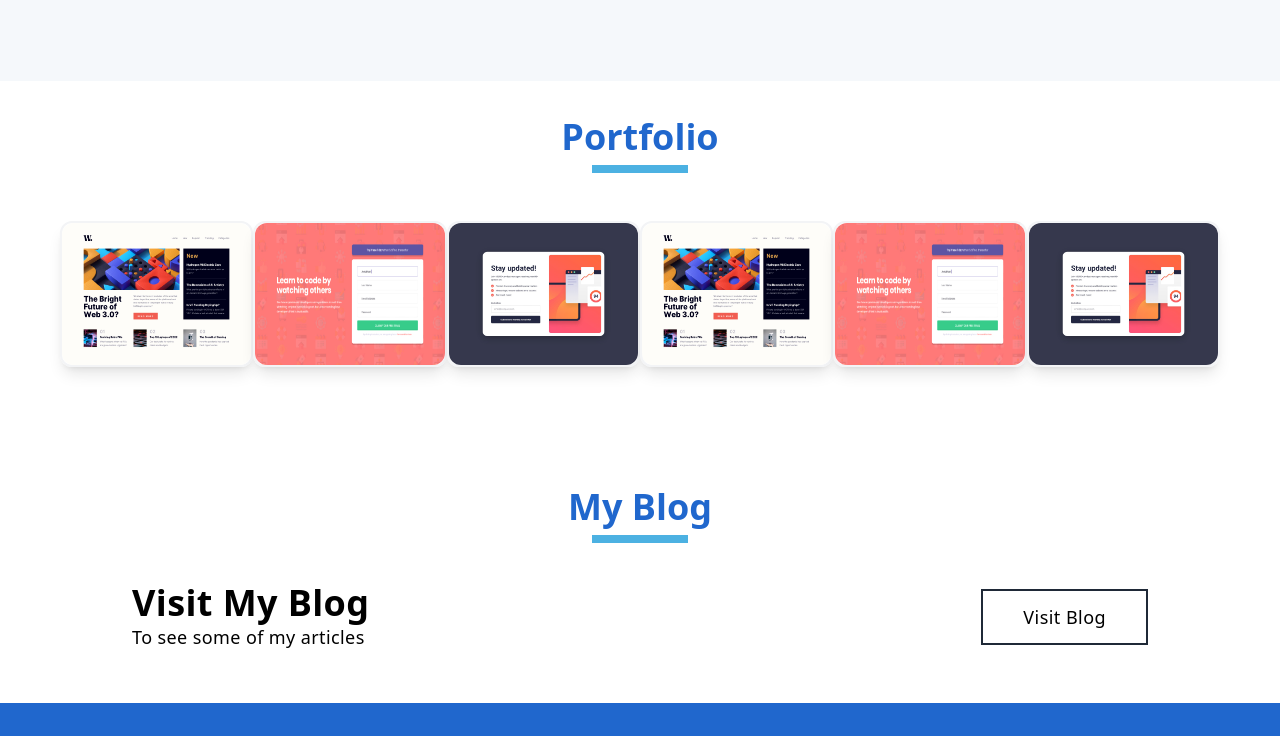
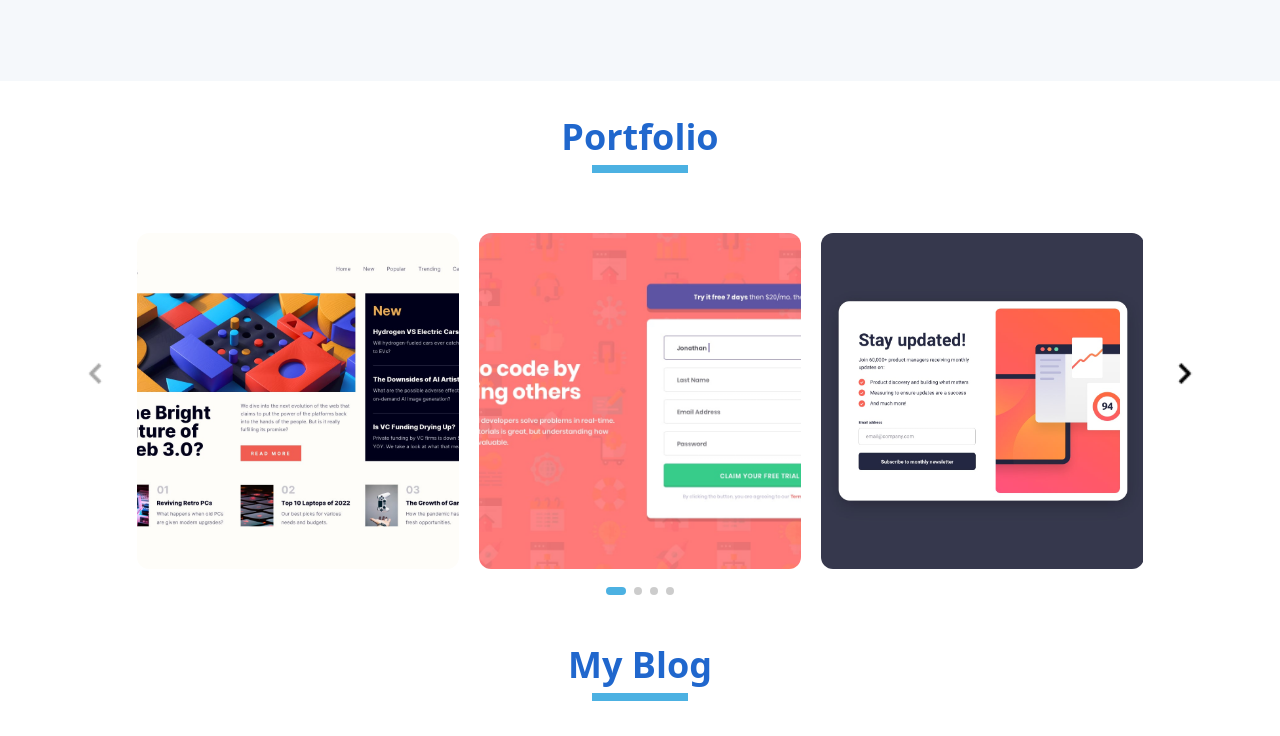
Before and after one commit to overdose-dev/my-portfolio, a website: page index.html in a window 1280 px wide. Shown: the part 1260-1996 px from the top of the page. Drawn offline with nearby package versions, Linux system fonts and the light colour scheme.

Commit message:
added swiper JS to portfolio section to make it easier to navigate

```diff
--- a/index.html
+++ b/index.html
@@ -12,10 +12,14 @@
     <script src="https://unpkg.com/typed.js@2.1.0/dist/typed.umd.js"></script>
     <link
       rel="stylesheet"
+      href="https://cdn.jsdelivr.net/npm/swiper@11/swiper-bundle.min.css"
+    />
+    <script src="https://cdn.jsdelivr.net/npm/swiper@11/swiper-bundle.min.js"></script>
+    <link
+      rel="stylesheet"
       href="https://cdnjs.cloudflare.com/ajax/libs/font-awesome/6.4.2/css/all.min.css"
     />
-    <!-- <link rel="stylesheet" href="style.css" /> -->
-    <script src="https://cdn.tailwindcss.com"></script>
+    <!-- <script src="https://cdn.tailwindcss.com"></script> -->
     <link href="./dist/output.css" rel="stylesheet" />
     <style>
       #hero-section::before,
@@ -54,6 +58,42 @@
         box-shadow: 0 0 20px 0 rgba(0, 0, 0, 0.4);
         cursor: default;
         transition: 500ms ease-in-out;
+      }
+
+      .swiper {
+        height: calc(100% - 4rem);
+      }
+
+      .swiper-slide > img {
+        object-fit: cover;
+        object-position: center;
+      }
+
+      .pagination_ {
+        width: calc(100% - 10%);
+        color: #2067cd;
+      }
+
+      .pagination_ div[class*="swiper-button"]::after {
+        display: none;
+      }
+
+      .pagination_ div[class*="swiper-button"] {
+        width: 45px;
+        height: 45px;
+        display: flex;
+        justify-content: center;
+        align-items: center;
+      }
+
+      .pagination_ div[class*="swiper-button"] img {
+        width: 95%;
+      }
+
+      .swiper-pagination-bullet-active {
+        width: 20px;
+        border-radius: 4px;
+        background: #4cb1e2;
       }
 
       @media (max-width: 1024px) {
@@ -244,10 +284,19 @@
       <div class="flex flex-col justify-center items-center -mt-10">
         <div class="py-1 w-24 items-center flex bg-[#4cb1e2]"></div>
       </div>
-      <div class="flex justify-around my-12 mx-6">
+
+      <!-- Swiper Section -->
+      <div class="w-full h-[50vh] flex justify-center items-center">
+        <!-- Swiper main container -->
+        <div
+          class="swiper flex justify-center items-center overflow-hidden mt-14 w-10/12 mx-auto"
+        >
+          <!-- Additional Required Wrapper -->
+          <div class="swiper-wrapper flex my-12 mx-6">
+            <!-- Slides -->
             <div
               id="portfolio-card"
-          class="flex justify-center items-center w-[430px] rounded-xl text-primary shadow-lg text-center mx-auto border-2 border-solid border-gray-100 relative"
+              class="swiper-slide rounded-lg overflow-hidden"
             >
               <img
                 src="images/web3.jpg"
@@ -255,11 +304,13 @@
                 class="h-full rounded-xl block w-full"
               />
               <div id="overlay" class="portfolio-overlay">
-            <span class="text-3xl font-bold mb-4 tracking-wide">Quiz Game</span>
+                <span class="text-3xl font-bold mb-4 tracking-wide"
+                  >Quiz Game</span
+                >
                 <span class="w-3/4 cursor-default"
-              >Lorem ipsum, dolor sit amet consectetur adipisicing elit. Illum
-              quam accusamus aliquid eum ipsa ullam veritatis dolor. Soluta
-              assumenda impedit quae eos adipisci, id autem.</span
+                  >Lorem ipsum, dolor sit amet consectetur adipisicing elit.
+                  Illum quam accusamus aliquid eum ipsa ullam veritatis dolor.
+                  Soluta assumenda impedit quae eos adipisci, id autem.</span
                 >
                 <button
                   class="relative bg-none outline outline-white-500 px-8 mt-6 py-2 z-10 hover:font-semibold hover:text-primary before:text-primary before:bg-white btn-hover"
@@ -268,21 +319,20 @@
                 </button>
               </div>
             </div>
-        <div
-          id="portfolio-card"
-          class="flex justify-center items-center w-[430px] rounded-xl text-primary shadow-lg text-center mx-auto border-2 border-solid border-gray-100 relative"
-        >
+            <div class="swiper-slide rounded-lg overflow-hidden">
               <img
                 src="images/learnToCode.jpg"
                 alt="Learn To Code"
-            class="h-full rounded-xl"
+                class="h-full rounded-xl block w-full"
               />
               <div id="overlay" class="portfolio-overlay">
-            <span class="text-3xl font-bold mb-4 tracking-wide">Quiz Game</span>
+                <span class="text-3xl font-bold mb-4 tracking-wide"
+                  >Quiz Game</span
+                >
                 <span class="w-3/4 cursor-default"
-              >Lorem ipsum, dolor sit amet consectetur adipisicing elit. Illum
-              quam accusamus aliquid eum ipsa ullam veritatis dolor. Soluta
-              assumenda impedit quae eos adipisci, id autem.</span
+                  >Lorem ipsum, dolor sit amet consectetur adipisicing elit.
+                  Illum quam accusamus aliquid eum ipsa ullam veritatis dolor.
+                  Soluta assumenda impedit quae eos adipisci, id autem.</span
                 >
                 <button
                   class="relative bg-none outline outline-white-500 px-8 mt-6 py-2 z-10 hover:font-semibold hover:text-primary before:text-primary before:bg-white btn-hover"
@@ -291,21 +341,20 @@
                 </button>
               </div>
             </div>
-        <div
-          id="portfolio-card"
-          class="flex justify-center items-center w-[430px] rounded-xl text-primary shadow-lg text-center mx-auto border-2 border-solid border-gray-100 relative"
-        >
+            <div class="swiper-slide rounded-lg overflow-hidden">
               <img
                 src="images/newletter.jpg"
                 alt="Newsletter Subscription"
-            class="h-full rounded-xl"
+                class="h-full rounded-xl block w-full"
               />
               <div id="overlay" class="portfolio-overlay">
-            <span class="text-3xl font-bold mb-4 tracking-wide">Quiz Game</span>
+                <span class="text-3xl font-bold mb-4 tracking-wide"
+                  >Quiz Game</span
+                >
                 <span class="w-3/4 cursor-default"
-              >Lorem ipsum, dolor sit amet consectetur adipisicing elit. Illum
-              quam accusamus aliquid eum ipsa ullam veritatis dolor. Soluta
-              assumenda impedit quae eos adipisci, id autem.</span
+                  >Lorem ipsum, dolor sit amet consectetur adipisicing elit.
+                  Illum quam accusamus aliquid eum ipsa ullam veritatis dolor.
+                  Soluta assumenda impedit quae eos adipisci, id autem.</span
                 >
                 <button
                   class="relative bg-none outline outline-white-500 px-8 mt-6 py-2 z-10 hover:font-semibold hover:text-primary before:text-primary before:bg-white btn-hover"
@@ -314,21 +363,20 @@
                 </button>
               </div>
             </div>
-        <div
-          id="portfolio-card"
-          class="flex justify-center items-center w-[430px] rounded-xl text-primary shadow-lg text-center mx-auto border-2 border-solid border-gray-100 relative"
-        >
+            <div class="swiper-slide rounded-lg overflow-hidden">
               <img
                 src="images/web3.jpg"
                 alt="web 3 news site"
                 class="h-full rounded-xl block w-full"
               />
               <div id="overlay" class="portfolio-overlay">
-            <span class="text-3xl font-bold mb-4 tracking-wide">Quiz Game</span>
+                <span class="text-3xl font-bold mb-4 tracking-wide"
+                  >Quiz Game</span
+                >
                 <span class="w-3/4 cursor-default"
-              >Lorem ipsum, dolor sit amet consectetur adipisicing elit. Illum
-              quam accusamus aliquid eum ipsa ullam veritatis dolor. Soluta
-              assumenda impedit quae eos adipisci, id autem.</span
+                  >Lorem ipsum, dolor sit amet consectetur adipisicing elit.
+                  Illum quam accusamus aliquid eum ipsa ullam veritatis dolor.
+                  Soluta assumenda impedit quae eos adipisci, id autem.</span
                 >
                 <button
                   class="relative bg-none outline outline-white-500 px-8 mt-6 py-2 z-10 hover:font-semibold hover:text-primary before:text-primary before:bg-white btn-hover"
@@ -337,21 +385,20 @@
                 </button>
               </div>
             </div>
-        <div
-          id="portfolio-card"
-          class="flex justify-center items-center w-[430px] rounded-xl text-primary shadow-lg text-center mx-auto border-2 border-solid border-gray-100 relative"
-        >
+            <div class="swiper-slide rounded-lg overflow-hidden">
               <img
                 src="images/learnToCode.jpg"
                 alt="Learn To Code"
-            class="h-full rounded-xl"
+                class="h-full rounded-xl block w-full"
               />
               <div id="overlay" class="portfolio-overlay">
-            <span class="text-3xl font-bold mb-4 tracking-wide">Quiz Game</span>
+                <span class="text-3xl font-bold mb-4 tracking-wide"
+                  >Quiz Game</span
+                >
                 <span class="w-3/4 cursor-default"
-              >Lorem ipsum, dolor sit amet consectetur adipisicing elit. Illum
-              quam accusamus aliquid eum ipsa ullam veritatis dolor. Soluta
-              assumenda impedit quae eos adipisci, id autem.</span
+                  >Lorem ipsum, dolor sit amet consectetur adipisicing elit.
+                  Illum quam accusamus aliquid eum ipsa ullam veritatis dolor.
+                  Soluta assumenda impedit quae eos adipisci, id autem.</span
                 >
                 <button
                   class="relative bg-none outline outline-white-500 px-8 mt-6 py-2 z-10 hover:font-semibold hover:text-primary before:text-primary before:bg-white btn-hover"
@@ -360,27 +407,39 @@
                 </button>
               </div>
             </div>
-        <div
-          id="portfolio-card"
-          class="flex justify-center items-center w-[430px] rounded-xl text-primary shadow-lg text-center mx-auto border-2 border-solid border-gray-100 relative"
-        >
+            <div class="swiper-slide rounded-lg overflow-hidden">
               <img
                 src="images/newletter.jpg"
                 alt="Newsletter Subscription"
-            class="h-full rounded-xl"
+                class="h-full rounded-xl block w-full"
               />
               <div id="overlay" class="portfolio-overlay">
-            <span class="text-3xl font-bold mb-4 tracking-wide">Quiz Game</span>
+                <span class="text-3xl font-bold mb-4 tracking-wide"
+                  >Quiz Game</span
+                >
                 <span class="w-3/4 cursor-default"
-              >Lorem ipsum, dolor sit amet consectetur adipisicing elit. Illum
-              quam accusamus aliquid eum ipsa ullam veritatis dolor. Soluta
-              assumenda impedit quae eos adipisci, id autem.</span
+                  >Lorem ipsum, dolor sit amet consectetur adipisicing elit.
+                  Illum quam accusamus aliquid eum ipsa ullam veritatis dolor.
+                  Soluta assumenda impedit quae eos adipisci, id autem.</span
                 >
                 <button
-              class="relative bg-none outline outline-white-500 px-8 mt-6 py-2 z-10 hover:font-semibold hover:text-primary before:bg-white before:text-primary btn-hover"
+                  class="relative bg-none outline outline-white-500 px-8 mt-6 py-2 z-10 hover:font-semibold hover:text-primary before:text-primary before:bg-white btn-hover"
                 >
                   View Live Site
                 </button>
+              </div>
+            </div>
+          </div>
+        </div>
+        <!-- If we need pagination -->
+        <div class="swiper-pagination"></div>
+        <div class="pagination_ absolute">
+          <!-- If we need navigation buttons -->
+          <div class="swiper-button-prev">
+            <img src="/images/chevron-left-regular-24.png" alt="" />
+          </div>
+          <div class="swiper-button-next">
+            <img src="/images/chevron-right-regular-24.png" alt="" />
           </div>
         </div>
       </div>
@@ -550,6 +609,40 @@
         backDelay: 3000,
         loop: true,
       });
+
+      // Swiper JS
+      const swiper = new Swiper(".swiper", {
+        speed: 400,
+        spaceBetween: 20,
+        slidesPerView: 3,
+
+        breakpoints: {
+          1024: {
+            slidesPerView: 3,
+          },
+          768: {
+            slidesPerView: 2,
+            spaceBetween: 10,
+          },
+          0: {
+            slidesPerView: 1,
+            spaceBetween: 10,
+          },
+        },
+
+        pagination: {
+          el: ".swiper-pagination",
+          type: "bullets",
+          clickable: true,
+        },
+
+        navigation: {
+          nextEl: ".swiper-button-next",
+          prevEl: ".swiper-button-prev",
+        },
+
+        mousewheel: true,
+      });
     </script>
   </body>
 </html>
```
Also changed, not shown: dist/output.css, images/chevron-left-regular-24.png (added), images/chevron-right-regular-24.png (added). Lines whose indentation alone changed are shown as unchanged.
